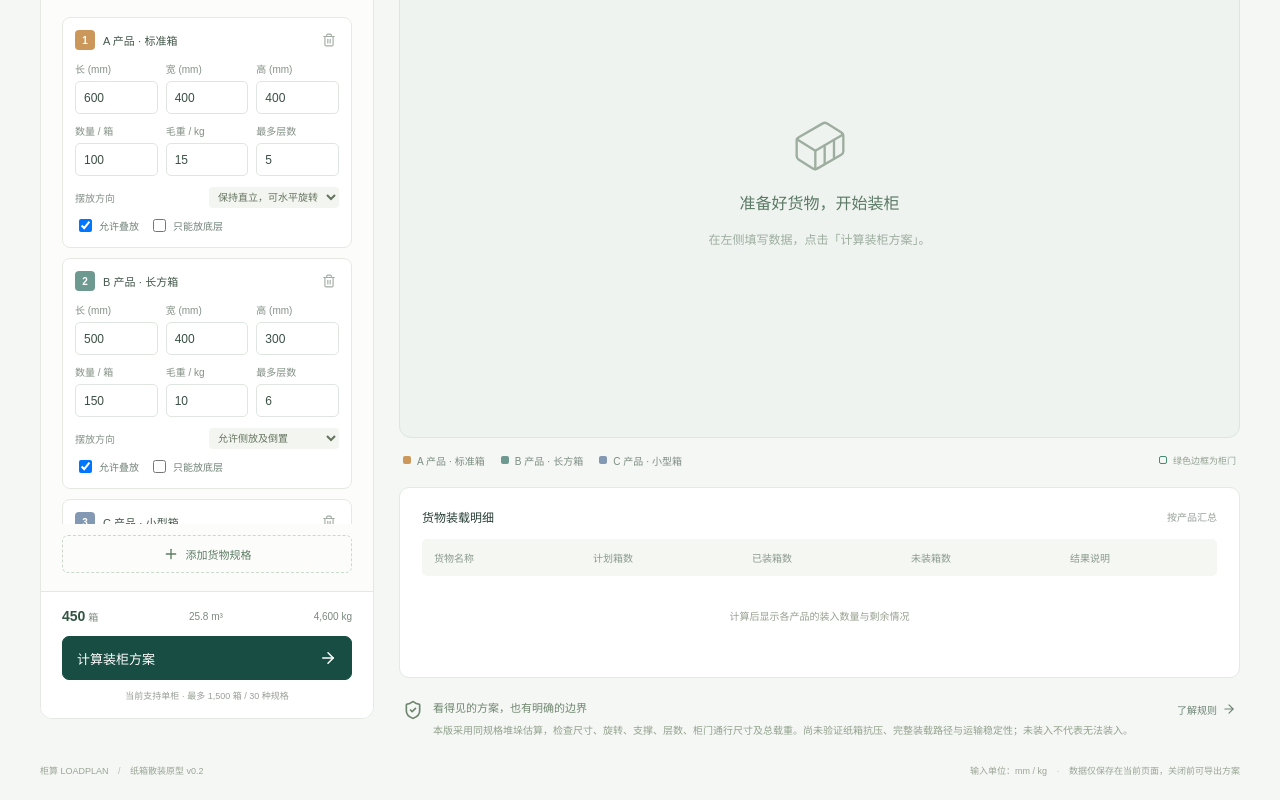
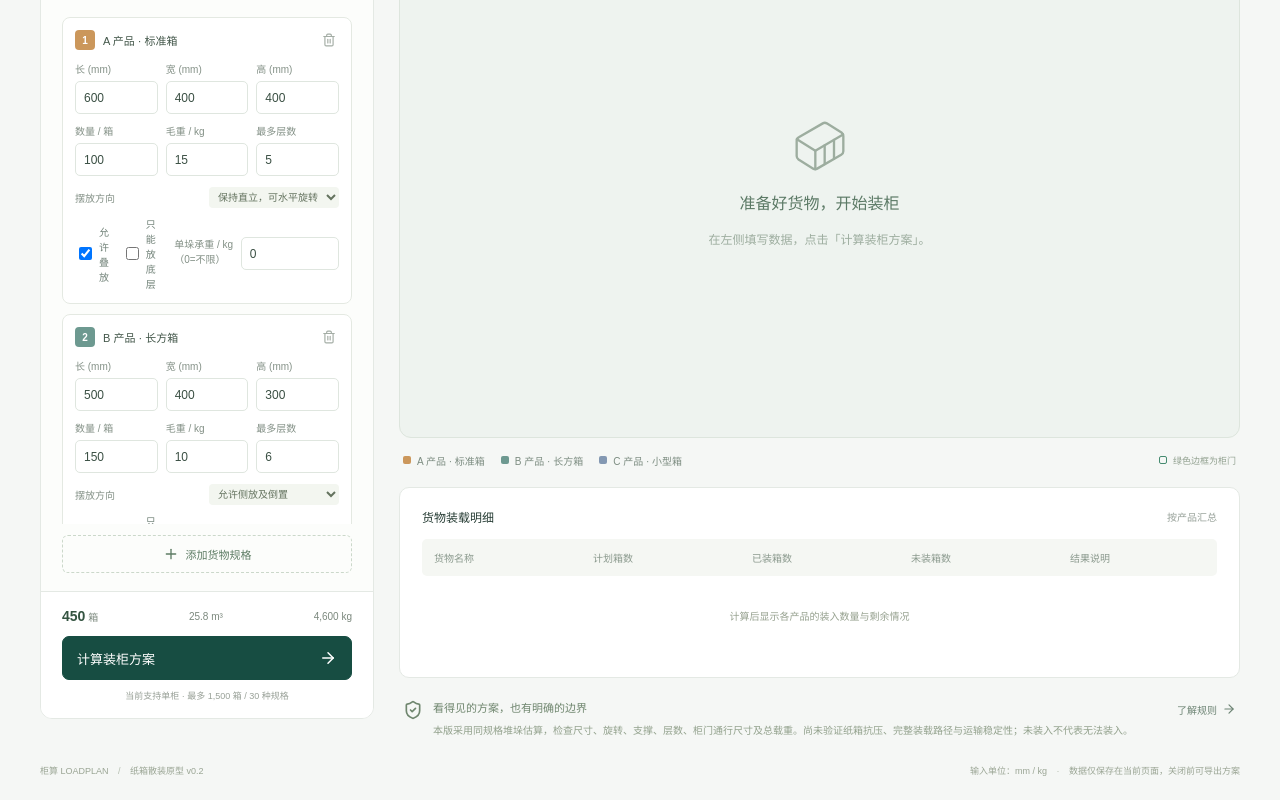
Before and after one commit to fleixweb/Loadplan, a React (Vite) app: page / in a window 1280 px wide. Shown: the part 764-1564 px from the top of the page. Built offline with nearby package versions, Linux system fonts and the light colour scheme.

Commit message:
feat: add per-stack load limit

```diff
--- a/src/App.tsx
+++ b/src/App.tsx
@@ -640,6 +640,17 @@ export default function App() {
                           />
                           只能放底层
                         </label>
+                        <NumberField
+                          label="单垛承重 / kg（0=不限）"
+                          min={0}
+                          step={0.1}
+                          value={p.maxStackWeight ?? 0}
+                          onChange={(n) =>
+                            updateCargo(p.id, {
+                              maxStackWeight: n || undefined,
+                            })
+                          }
+                        />
                       </div>
                     </article>
                   ))}
--- a/src/domain/maxrects.ts
+++ b/src/domain/maxrects.ts
@@ -142,6 +142,9 @@ function solve(
           ? 1
           : item.maxLayers,
         Math.floor(container.size.z / s.z + 1e-10),
+        item.maxStackWeight && item.maxStackWeight > 0
+          ? Math.floor(item.maxStackWeight / item.weight + 1e-10)
+          : Number.MAX_SAFE_INTEGER,
       );
     // Each trial ranks explicit legal 3D orientations. The library cannot rotate them.
     const sizes = allowedSizes(container, item).sort((a, b) =>
--- a/src/domain/packing.ts
+++ b/src/domain/packing.ts
@@ -92,6 +92,11 @@ export function validateInput(container: Container, cargo: Cargo[]): string[] {
       error(prefix + "叠放设置无效。");
     if (item.bottomOnly !== undefined && typeof item.bottomOnly !== "boolean")
       error(prefix + "底层设置无效。");
+    if (
+      item.maxStackWeight !== undefined &&
+      (!Number.isFinite(item.maxStackWeight) || item.maxStackWeight < 0)
+    )
+      error(prefix + "单垛最大承重必须为非负数。");
     if (item.rotation !== "upright" && item.rotation !== "free")
       error(prefix + "旋转规则必须为 upright 或 free。");
     if (typeof item.color !== "string" || !/^#[0-9a-f]{6}$/i.test(item.color))
@@ -188,6 +193,9 @@ function solve(
               ? 1
               : item.maxLayers,
             Math.floor(container.size.z / size.z + 1e-10),
+            item.maxStackWeight && item.maxStackWeight > 0
+              ? Math.floor(item.maxStackWeight / item.weight + 1e-10)
+              : MAX_BOXES,
           );
           if (layers < 1) continue;
           const waste = 1 - (size.x / rect.w) * (size.y / rect.h);
--- a/src/domain/types.ts
+++ b/src/domain/types.ts
@@ -20,6 +20,7 @@ export interface Cargo {
   maxLayers: number;
   stackable?: boolean;
   bottomOnly?: boolean;
+  maxStackWeight?: number;
   color: string;
 }
 export interface Placement {
```
